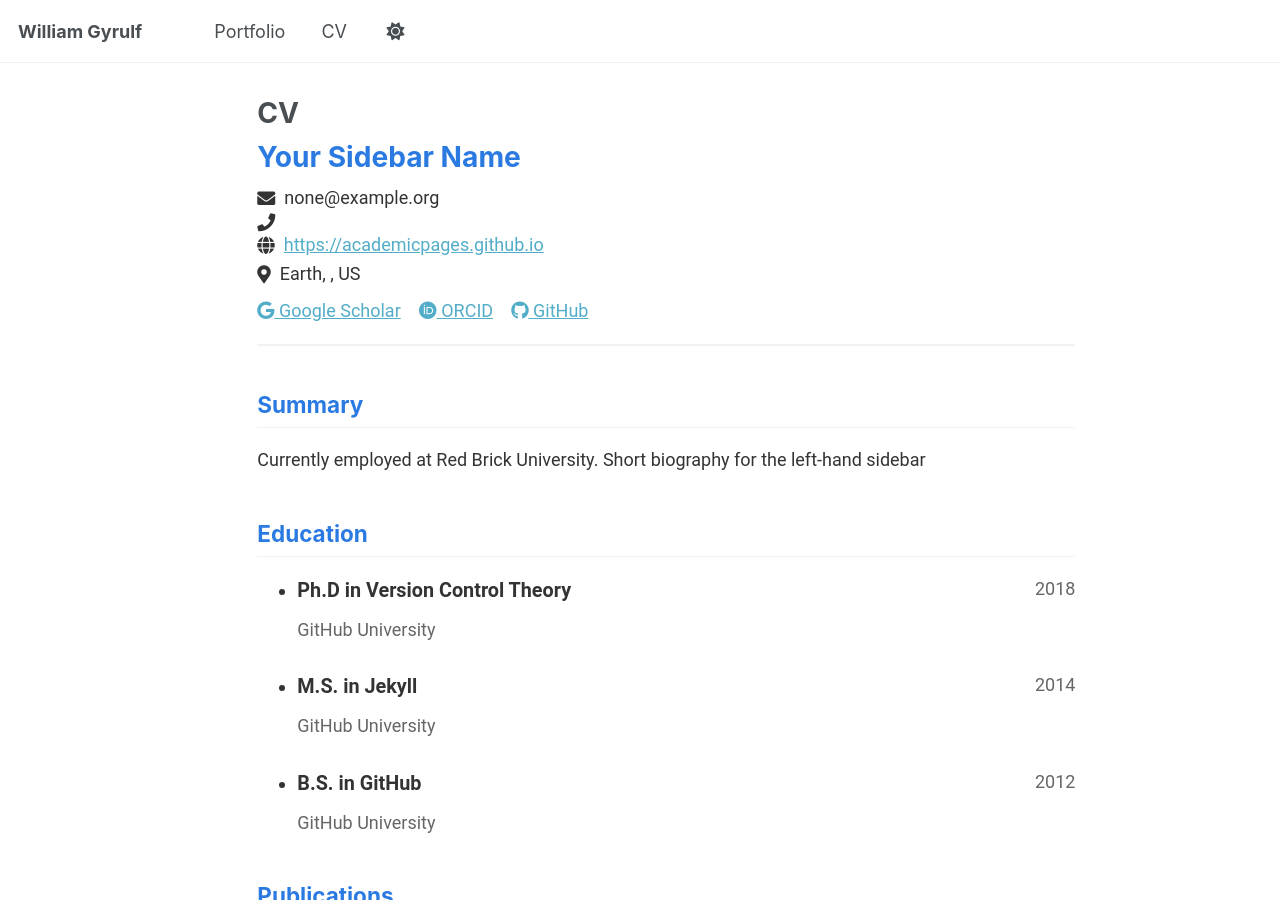
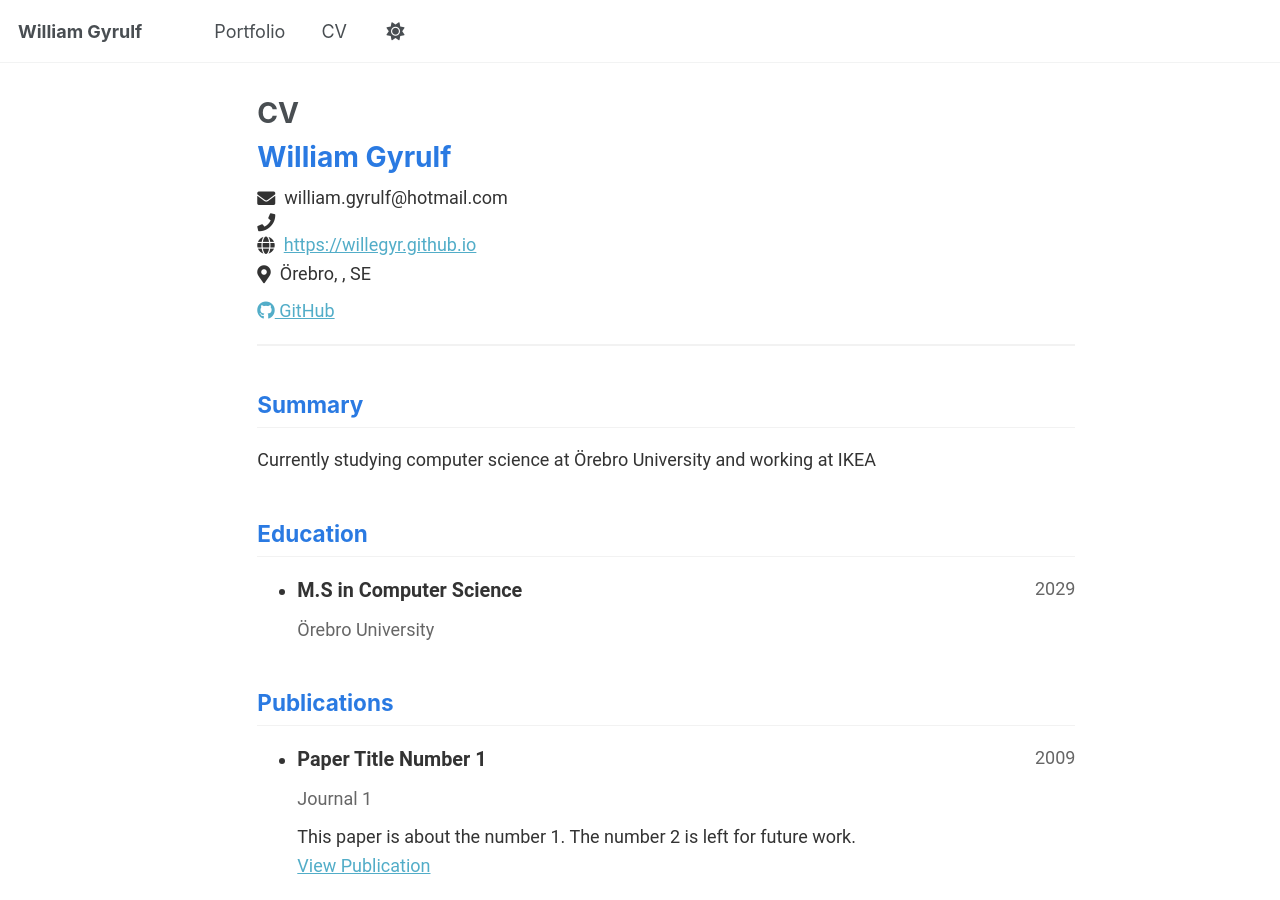
Before and after one commit to WilleGyr/willegyr.github.io, a Jekyll site: the page built from _pages/cv-json.md, in a window 1280 px wide and 900 px high. Built offline with Jekyll 4.4.1, drawn with Linux system fonts in a browser that asks for light colours.

Commit message:
Update cv.json

```diff
--- a/_data/cv.json
+++ b/_data/cv.json
@@ -1,61 +1,33 @@
 {
   "basics": {
-    "name": "Your Sidebar Name",
-    "email": "none@example.org",
+    "name": "William Gyrulf",
+    "email": "william.gyrulf@hotmail.com",
     "phone": "",
-    "website": "https://academicpages.github.io",
-    "summary": "Currently employed at Red Brick University. Short biography for the left-hand sidebar",
+    "website": "https://willegyr.github.io",
+    "summary": "Currently studying computer science at Örebro University and working at IKEA",
     "location": {
       "address": "",
       "postalCode": "",
-      "city": "Earth",
-      "countryCode": "US",
+      "city": "Örebro",
+      "countryCode": "SE",
       "region": ""
     },
     "profiles": [
       {
-        "network": "Google Scholar",
-        "username": "",
-        "url": "https://scholar.google.com/citations?user=PS_CX0AAAAAJ"
-      },
-      {
-        "network": "ORCID",
-        "username": "",
-        "url": "http://orcid.org/yourorcidurl"
-      },
-      {
         "network": "GitHub",
-        "username": "academicpages",
-        "url": "https://github.com/academicpages"
+        "username": "willegyr",
+        "url": "https://github.com/willegyr"
       }
     ]
   },
   "work": [],
   "education": [
     {
-      "institution": "GitHub University",
-      "area": "Ph.D in Version Control Theory",
+      "institution": "Örebro University",
+      "area": "M.S in Computer Science",
       "studyType": "",
       "startDate": "",
-      "endDate": "2018",
-      "gpa": null,
-      "courses": []
-    },
-    {
-      "institution": "GitHub University",
-      "area": "M.S. in Jekyll",
-      "studyType": "",
-      "startDate": "",
-      "endDate": "2014",
-      "gpa": null,
-      "courses": []
-    },
-    {
-      "institution": "GitHub University",
-      "area": "B.S. in GitHub",
-      "studyType": "",
-      "startDate": "",
-      "endDate": "2012",
+      "endDate": "2029",
       "gpa": null,
       "courses": []
     }
```
